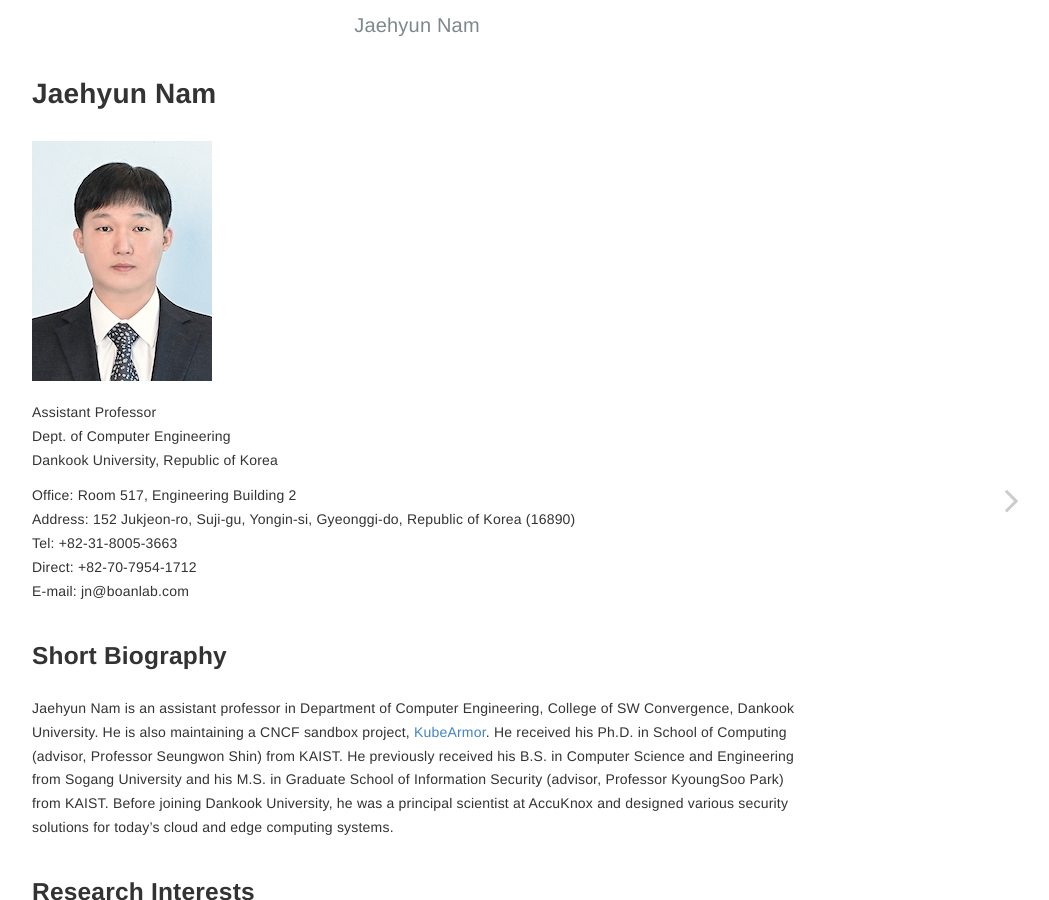
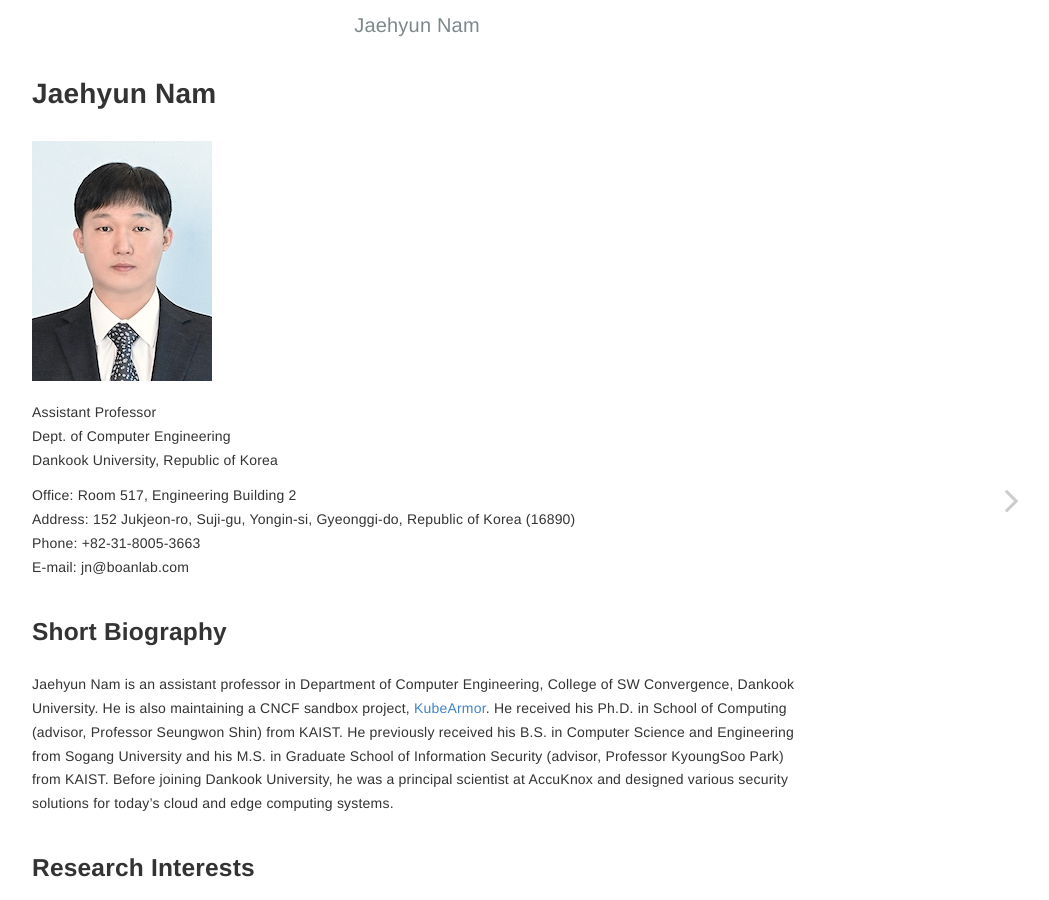
Before and after one commit to nam-jaehyun/nam-jaehyun.github.io, a Jekyll site: the page built from index.md, in a window 1280 px wide. Shown: the whole page, without its empty margins (223-1272 px from the left). Built offline with Jekyll 4.4.1, drawn with Linux system fonts in a browser that asks for light colours.

Commit message:
Update index.md

```diff
--- a/index.md
+++ b/index.md
@@ -10,8 +10,7 @@ Dankook University, Republic of Korea
 
 Office: Room 517, Engineering Building 2
 Address: 152 Jukjeon-ro, Suji-gu, Yongin-si, Gyeonggi-do, Republic of Korea (16890)
-Tel: +82-31-8005-3663
-Direct: +82-70-7954-1712
+Phone: +82-31-8005-3663
 E-mail: jn@boanlab.com
 
 ## Short Biography
```
